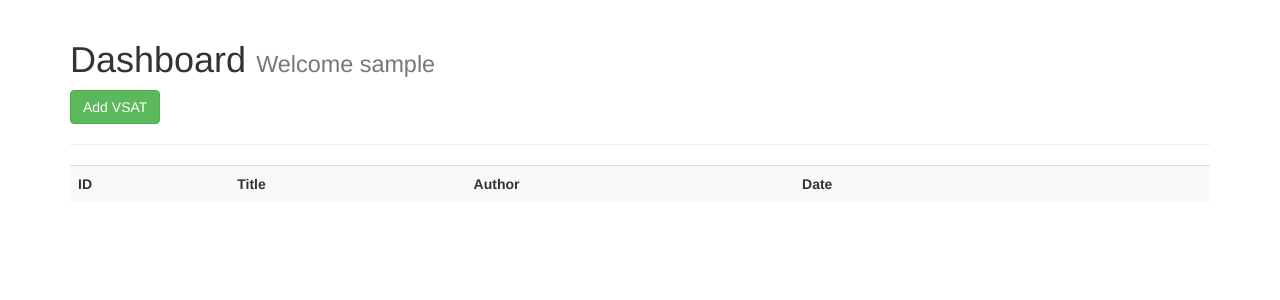
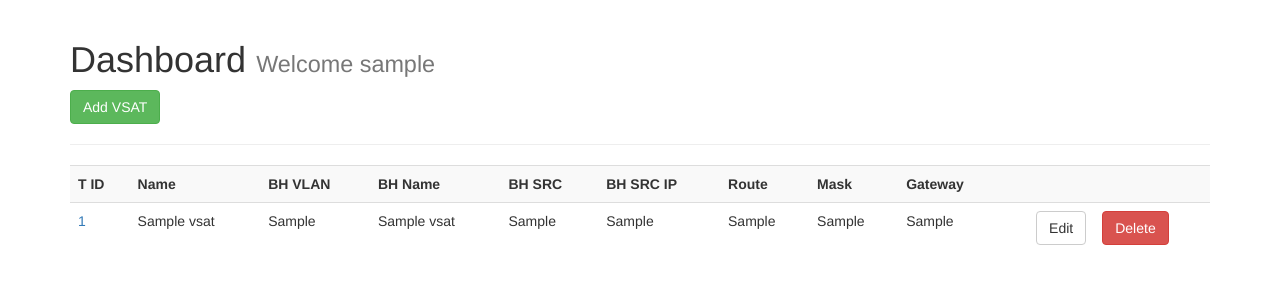
Before and after one commit to dmgangan/NBI_service_activation_script, a Flask app: page /dashboard in a window 1280 px wide. Shown: the part 52-352 px from the top of the page. Run offline with Flask 2, Linux system fonts and the light colour scheme; the visitor is signed in with stand-in values (Sample User, id 1); tables that the repository leaves empty or names only in its code hold one stand-in row (values such as "Sample post"); lists and menus that the app fills with data are empty; some libraries are stand-ins or nearby versions.

Commit message:
VSAT DB adding/editing/deleting is working fine

```diff
--- a/SOAPproj/app.py
+++ b/SOAPproj/app.py
@@ -1,5 +1,4 @@
 from flask import Flask, render_template, flash, redirect, url_for, session, request, logging
-#from data import Articles
 from flask_mysqldb import MySQL
 from wtforms import Form, StringField, TextAreaField, PasswordField, validators
 from passlib.hash import sha256_crypt
@@ -7,7 +6,6 @@ from functools import wraps
 
 app = Flask(__name__)
 pass_hash='$5$rounds=535000$B/pDI473X4BVypX.$tJcgCJANcaNqQrj8e.aKhGA3r4hQId3tYFrwGCsJoI7'
-
 # Config MySQL
 app.config['MYSQL_HOST'] = 'localhost'
 app.config['MYSQL_USER'] = 'root'
@@ -16,7 +14,6 @@ app.config['MYSQL_DB'] = 'soapapp'
 app.config['MYSQL_CURSORCLASS'] = 'DictCursor'
 # init MYSQL
 mysql = MySQL(app)
-
 
 @app.route('/', methods=['GET', 'POST'])
 def index():
@@ -66,27 +63,40 @@ def logout():
     flash('You are now logged out', 'success')
     return redirect(url_for('index'))
 
+#Dashboard
 @app.route('/dashboard')
 @is_logged_in
 def dashboard():
+    # Create cursor
+    cur = mysql.connection.cursor()
+    # Get articles
+    result = cur.execute("SELECT * FROM vsats")
+    vsats = cur.fetchall()
+    if result > 0:
+        return render_template('dashboard.html', vsats=vsats)
+    else:
+        msg = 'No VSATs found'
+        return render_template('dashboard.html', msg=msg)
+    # Close connection
+    cur.close()
     return render_template('dashboard.html')
 
 # Add VSAT Form Class
-class AddVsatForm(Form):
-    t_id = StringField('TerminalID', [validators.Length(min=1, max=20)])
+class AddvsatForm(Form):
+    t_id = StringField('Terminal ID', [validators.Length(min=1, max=20)])
     t_name = StringField('TerminalName', [validators.Length(min=4, max=25)])
-    bh_vlan = StringField('BH_vlan', [validators.Length(min=1, max=25)])
-    bh_name = StringField('BH_name', [validators.Length(min=2, max=25)])
-    bh_src = StringField('BH_src', [validators.Length(min=2, max=25)])
-    bh_src_ip = StringField('BH_src_ip', [validators.Length(min=7, max=25)])
-    t_rt_ip = StringField('Route', [validators.Length(min=7, max=25)])
-    t_rt_msk = StringField('Mask', [validators.Length(min=7, max=25)])
-    t_rt_gw = StringField('GW', [validators.Length(min=7, max=25)])
+    bh_vlan = StringField('BH VLAN', [validators.Length(min=1, max=25)])
+    bh_name = StringField('BH profile name', [validators.Length(min=2, max=25)])
+    bh_src = StringField('BH source (VR/PROFILE)', [validators.Length(min=2, max=25)])
+    bh_src_ip = StringField('BH source IP', [validators.Length(min=7, max=25)])
+    t_rt_ip = StringField('Route address', [validators.Length(min=7, max=25)])
+    t_rt_msk = StringField('Route mask', [validators.Length(min=7, max=25)])
+    t_rt_gw = StringField('Route gateway', [validators.Length(min=7, max=25)])
 
 # User Register
 @app.route('/add_vsat', methods=['GET', 'POST'])
 def add_vsat():
-    form = AddVsatForm(request.form)
+    form = AddvsatForm(request.form)
     if request.method == 'POST':
         if form.validate():
             t_id = form.t_id.data
@@ -97,26 +107,98 @@ def add_vsat():
             bh_src_ip = form.bh_src_ip.data
             t_rt_ip = form.t_rt_ip.data
             t_rt_msk = form.t_rt_msk.data
-            gw = form.t_rt_gw.data
-
+            t_rt_gw = form.t_rt_gw.data
             # Create cursor
             cur = mysql.connection.cursor()
-
             # Execute query
-            cur.execute("INSERT INTO vsats(t_id, t_name, bh_vlan, bh_name, bh_src, bh_src_ip, t_rt_ip, t_rt_msk, t_rt_msk) VALUES(%s, %s, %s, %s, %s, %s, %s, %s, %s)", (t_id, t_name, bh_vlan, bh_name, bh_src, bh_src_ip, t_rt_ip, t_rt_msk, t_rt_msk))
-
-            # Commit to DB
-            mysql.connection.commit()
-
-            # Close connection
-            cur.close()
-
-            flash('You are now registered and can log in', 'success')
-
-            return redirect(url_for('dashboard'))
-        else: flash('Validation wrong', 'danger')
+            if not cur.execute("SELECT t_id FROM vsats WHERE t_id = %s", [t_id]):
+                cur.execute("INSERT INTO vsats(t_id, t_name, bh_vlan, bh_name, bh_src, bh_src_ip, t_rt_ip, t_rt_msk, t_rt_gw) VALUES(%s, %s, %s, %s, %s, %s, %s, %s, %s)", (t_id, t_name, bh_vlan, bh_name, bh_src, bh_src_ip, t_rt_ip, t_rt_msk, t_rt_gw))
+                # Commit to DB
+                mysql.connection.commit()
+                # Close connection
+                cur.close()
+                flash('VSAT '+t_id+' added successfuly', 'success')
+                return redirect(url_for('dashboard'))
+            else:
+                flash('Terminal ID already exists', 'danger')
+                return render_template('addvsat.html', form=form)
+        else:
+            flash('Validation wrong', 'danger')
+            return render_template('addvsat.html', form=form)
     return render_template('addvsat.html', form=form)
 
+#Delete VSAT
+@app.route('/delete_vsat/<string:id>', methods=['POST'])
+@is_logged_in
+def delete_vsat(id):
+    # Create cursor
+    cur = mysql.connection.cursor()
+    # Execute
+    cur.execute("DELETE FROM vsats WHERE t_id = %s", [id])
+    # Commit to DB
+    mysql.connection.commit()
+    #Close connection
+    cur.close()
+    flash('VSAT '+id+' Deleted', 'success')
+    return redirect(url_for('dashboard'))
+
+# Edit VSAT
+@app.route('/edit_vsat/<string:id>', methods=['GET', 'POST'])
+@is_logged_in
+def edit_vsat(id):
+    # Create cursor
+    cur = mysql.connection.cursor()
+
+    # Get article by id
+    result = cur.execute("SELECT * FROM vsats WHERE t_id = %s", [id])
+    vsat = cur.fetchone()
+    cur.close()
+    # Get form
+    form = AddvsatForm(request.form)
+    # Populate article form fields
+    form.t_id.data=str(vsat['t_id'])
+    form.t_name.data=str(vsat['t_name'])
+    form.bh_vlan.data=str(vsat['bh_vlan'])
+    form.bh_name.data=str(vsat['bh_name'])
+    form.bh_src.data=str(vsat['bh_src'])
+    form.bh_src_ip.data=str(vsat['bh_src_ip'])
+    form.t_rt_ip.data=str(vsat['t_rt_ip'])
+    form.t_rt_msk.data=str(vsat['t_rt_msk'])
+    form.t_rt_gw.data=str(vsat['t_rt_gw'])
+
+    if request.method == 'POST' and form.validate():
+        t_name=request.form['t_name']
+        bh_name=request.form['bh_name']
+        bh_vlan=request.form['bh_vlan']
+        bh_src=request.form['bh_src']
+        bh_src_ip=request.form['bh_src_ip']
+        t_rt_ip=request.form['t_rt_ip']
+        t_rt_msk=request.form['t_rt_msk']
+        t_rt_gw=request.form['t_rt_gw']
+        # Create Cursor
+        cur = mysql.connection.cursor()
+        app.logger.info(t_name)
+        # Execute
+        cur.execute ("UPDATE vsats SET t_name=%s, bh_vlan=%s, bh_name=%s, bh_src=%s, bh_src_ip=%s, t_rt_ip=%s, t_rt_msk=%s, t_rt_gw=%s WHERE t_id=%s",(t_name, bh_vlan, bh_name, bh_src, bh_src_ip, t_rt_ip, t_rt_msk, t_rt_gw, id))
+        # Commit to DB
+        mysql.connection.commit()
+        #Close connection
+        cur.close()
+        flash('VSAT {} Updated'.format(id), 'success')
+        return redirect(url_for('dashboard'))
+    return render_template('edit_vsat.html', form=form, id=id)
+
+#Single VSAT
+@app.route('/vsat/<string:id>/')
+def vsat(id):
+    # Create cursor
+    cur = mysql.connection.cursor()
+    # Get article
+    result = cur.execute("SELECT * FROM vsats WHERE t_id = %s", [id])
+
+    vsat = cur.fetchone()
+
+    return render_template('vsat.html', vsat=vsat)
 if __name__ == '__main__':
     app.secret_key='secret123'
     app.run(host='127.0.0.1', port=5011, debug=True)
--- a/SOAPproj/templates/addvsat.html
+++ b/SOAPproj/templates/addvsat.html
@@ -1,7 +1,8 @@
 {% extends 'layout.html' %}
 
 {% block body %}
-  <h1>Register</h1>
+  <a href="/dashboard" class="btn btn-success">< Back</a>
+  <h1>Add VSAT</h1>
   {% from "includes/_formhelpers.html" import render_field %}
   <form method="POST" action="">
     <div class="form-group">
@@ -29,7 +30,7 @@
       {{render_field(form.t_rt_msk, class_="form-control")}}
     </div>
     <div class="form-group">
-      {{render_field(form.t_rt_msk, class_="form-control")}}
+      {{render_field(form.t_rt_gw, class_="form-control")}}
     </div>
     <p><input type="submit" class="btn btn-primary" value="Submit"></p>
   </form>
--- a/SOAPproj/templates/dashboard.html
+++ b/SOAPproj/templates/dashboard.html
@@ -2,28 +2,48 @@
 
 {% block body %}
   <h1>Dashboard <small> Welcome {{session.username}}</small></h1>
-  <a class="btn btn-success" href="/add_vsat"> Add VSAT</a>
+  <a class="btn btn-success" href="/add_vsat">Add VSAT</a>
   <hr>
   <table class="table table-striped">
     <tr>
-      <th>ID</th>
-      <th>Title</th>
-      <th>Author</th>
-      <th>Date</th>
+      <th>T ID</th>
+      <th>Name</th>
+      <th>BH VLAN</th>
+      <th>BH Name</th>
+      <th>BH SRC</th>
+      <th>BH SRC IP</th>
+      <th>Route</th>
+      <th>Mask</th>
+      <th>Gateway</th>
       <th></th>
       <th></th>
     </tr>
-    {% for article in articles %}
+    {% for vsat in vsats %}
       <tr>
-        <td>{{article.id}}</td>
-        <td>{{article.title}}</td>
-        <td>{{article.author}}</td>
-        <td>{{article.create_date}}</td>
-        <td><a href="edit_article/{{article.id}}" class="btn btn-default pull-right">Edit</a></td>
+        <td><a href="vsat/{{vsat.t_id}}">{{vsat.t_id}}</a></td>
+        <td>{{vsat.t_name}}</td>
+        <td>{{vsat.bh_vlan}}</td>
+        <td>{{vsat.bh_name}}</td>
+        <td>{{vsat.bh_src}}</td>
+        <td>{{vsat.bh_src_ip}}</td>
+        <td>{{vsat.t_rt_ip}}</td>
+        <td>{{vsat.t_rt_msk}}</td>
+        <td>{{vsat.t_rt_gw}}</td>
+        <td><a href="edit_vsat/{{vsat.t_id}}" class="btn btn-default pull-right">Edit</a></td>
         <td>
-          <form action="{{url_for('delete_article', id=article.id)}}" method="post">
+        <script>
+        function ConfirmDelete()
+        {
+          var x = confirm("Are you sure you want to delete?");
+          if (x)
+              return true;
+          else
+            return false;
+        }
+        </script>
+          <form action="{{url_for('delete_vsat', id=vsat.t_id)}}" method="post">
             <input type="hidden" name="_method" value="DELETE">
-            <input type="submit" value="Delete" class="btn btn-danger">
+            <input type="submit" value="Delete" class="btn btn-danger" Onclick="return ConfirmDelete()">
           </form>
         </td>
       </tr>
--- a/SOAPproj/templates/includes/_messages.html
+++ b/SOAPproj/templates/includes/_messages.html
@@ -11,5 +11,5 @@
 {% endif %}
 
 {% if msg %}
-  <div class="alert alert-success">{{msg}}</div>
+  <div class="alert alert-info">{{msg}}</div>
 {% endif %}
```
Also changed, not shown: SOAPproj/templates/edit_vsat.html (added, +34 -0 lines), SOAPproj/templates/vsat.html (added, +134 -0 lines).
